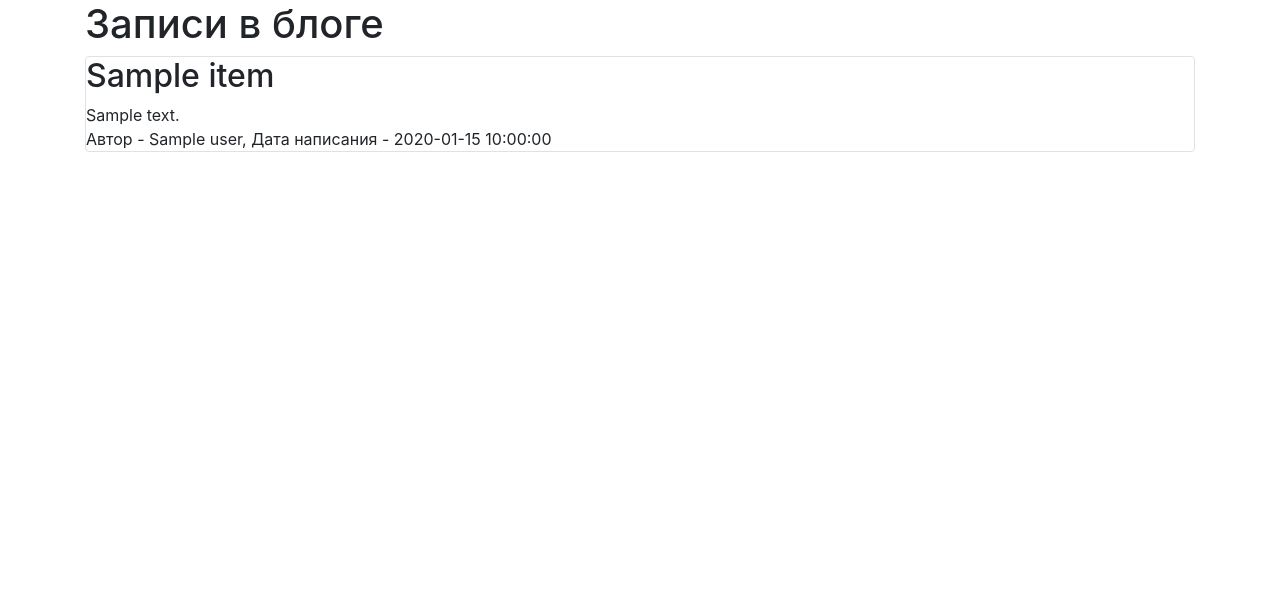
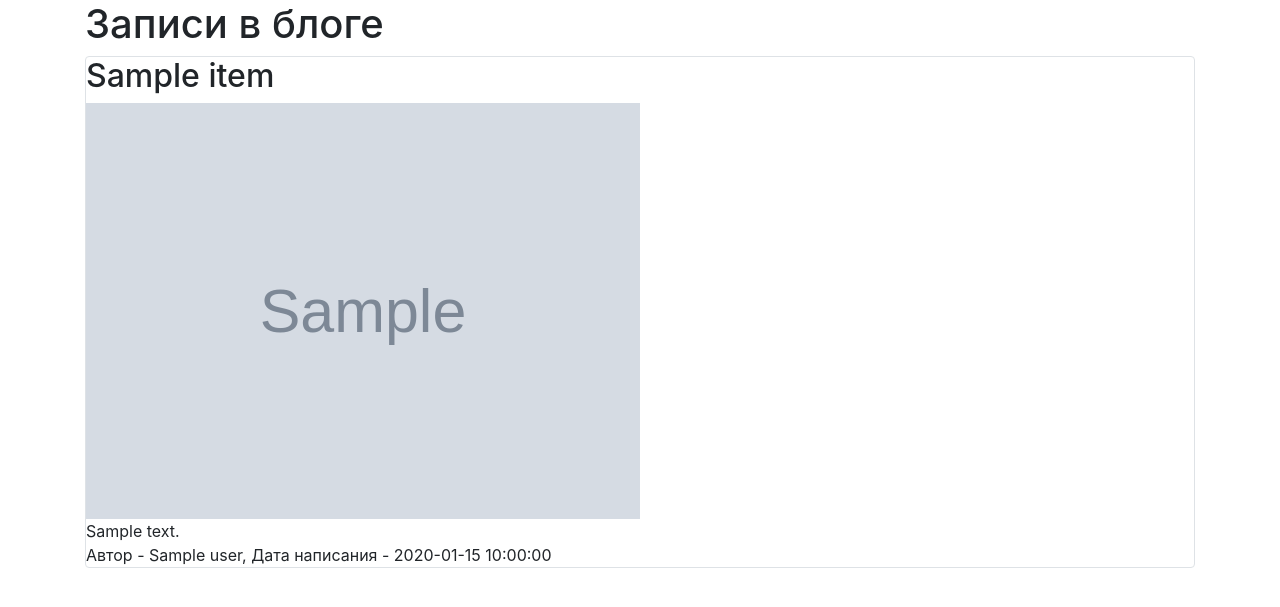
Before and after one commit to dadason/hot_iron, a Flask app: template templates/index.html in a window 1280 px wide. Shown: the part 70-677 px from the top of the page. Run offline with Flask 2, Linux system fonts and the light colour scheme; the template is opened without the code that fills it: most values are stand-ins (such as "Sample title", 1, 10 or a date in 2020); grey boxes marked "Sample" are stand-in pictures; parts of the project's set-up code (start-up, migrations or seed data) failed here and were passed over; some libraries are stand-ins or nearby versions.

Commit message:
first commit of hot iron

```diff
--- a/data/news.py
+++ b/data/news.py
@@ -12,6 +12,7 @@ class News(SqlAlchemyBase):
     title = sqlalchemy.Column(sqlalchemy.String, nullable=True)
     content = sqlalchemy.Column(sqlalchemy.String, nullable=True)
     created_date = sqlalchemy.Column(sqlalchemy.DateTime, default=datetime.datetime.now)
+    photo = sqlalchemy.Column(sqlalchemy.String, nullable=True)
     is_private = sqlalchemy.Column(sqlalchemy.Boolean, default=True)
 
     user_id = sqlalchemy.Column(sqlalchemy.Integer, sqlalchemy.ForeignKey("users.id"))
--- a/main.py
+++ b/main.py
@@ -135,4 +135,4 @@ def login():
 
 
 if __name__ == '__main__':
-    main(port=8080, host='127.0.0.1')
+    main()
--- a/templates/index.html
+++ b/templates/index.html
@@ -8,6 +8,9 @@
     {% for item in news %}
         <div class="col-md6 border rounded">
             <h2>{{ item.title }}</h2>
+            <div>
+                <img src="static/img/{{ item.photo }}" width="50%">
+            </div>
             <div>
                 {{ item.content }}
             </div>
```
Also changed, not shown: db/blogs.db.
